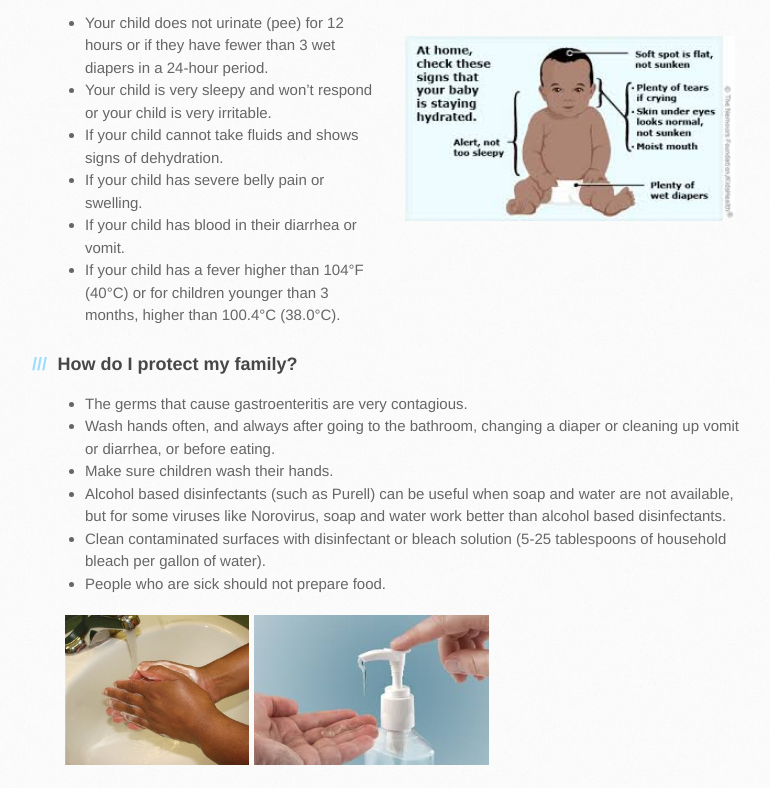
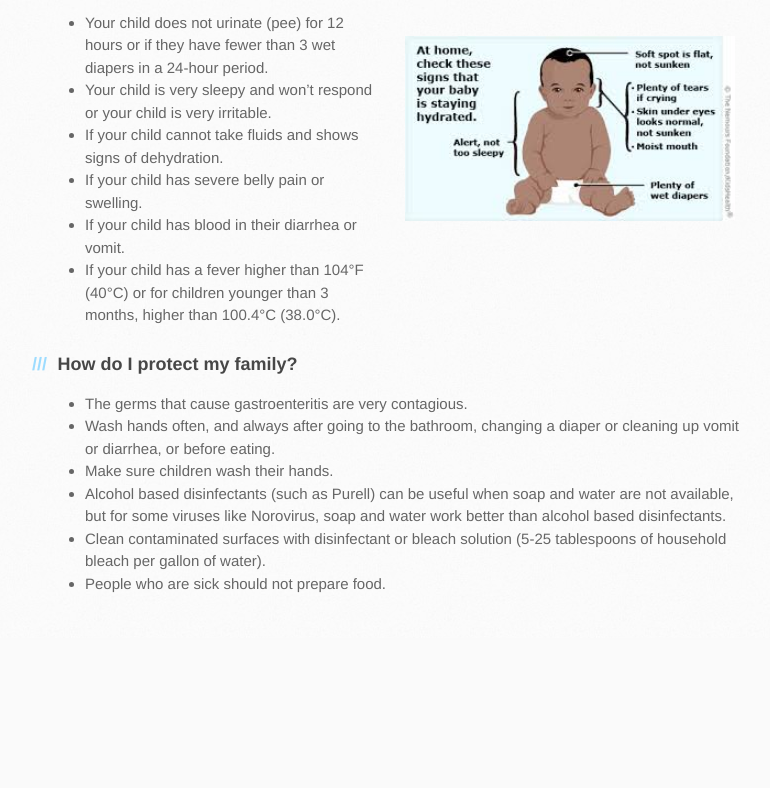
Before and after one commit to CStockmann/IMPACT, a plain HTML site: page index.html in a window 1280 px wide. Shown: the part 1568-2356 px from the top of the page, without its empty margins (105-875 px from the left). After the commit the page ends 2206 px from the top, so only its background shows below. Drawn offline with Linux system fonts and the light colour scheme.

Commit message:
Update index.html
Removed handwashing photos

```diff
--- a/index.html
+++ b/index.html
@@ -106,9 +106,6 @@
 <li>Clean contaminated surfaces with disinfectant or bleach solution (5-25 tablespoons of household bleach per gallon of water).</li>
 <li>People who are sick should not prepare food.</li>
 </ul>
-<img src="images/handwashing.png" alt="Handwashing prevents disease transmission" height="150px" class="inline" align="middle">
-<img src="images/avaguard.png" alt="Hand sanitizers can also prevent disease transmission" height="150px" class="inline" align="middle">
-
 	</section>
 
         <aside id="sidebar">
```
